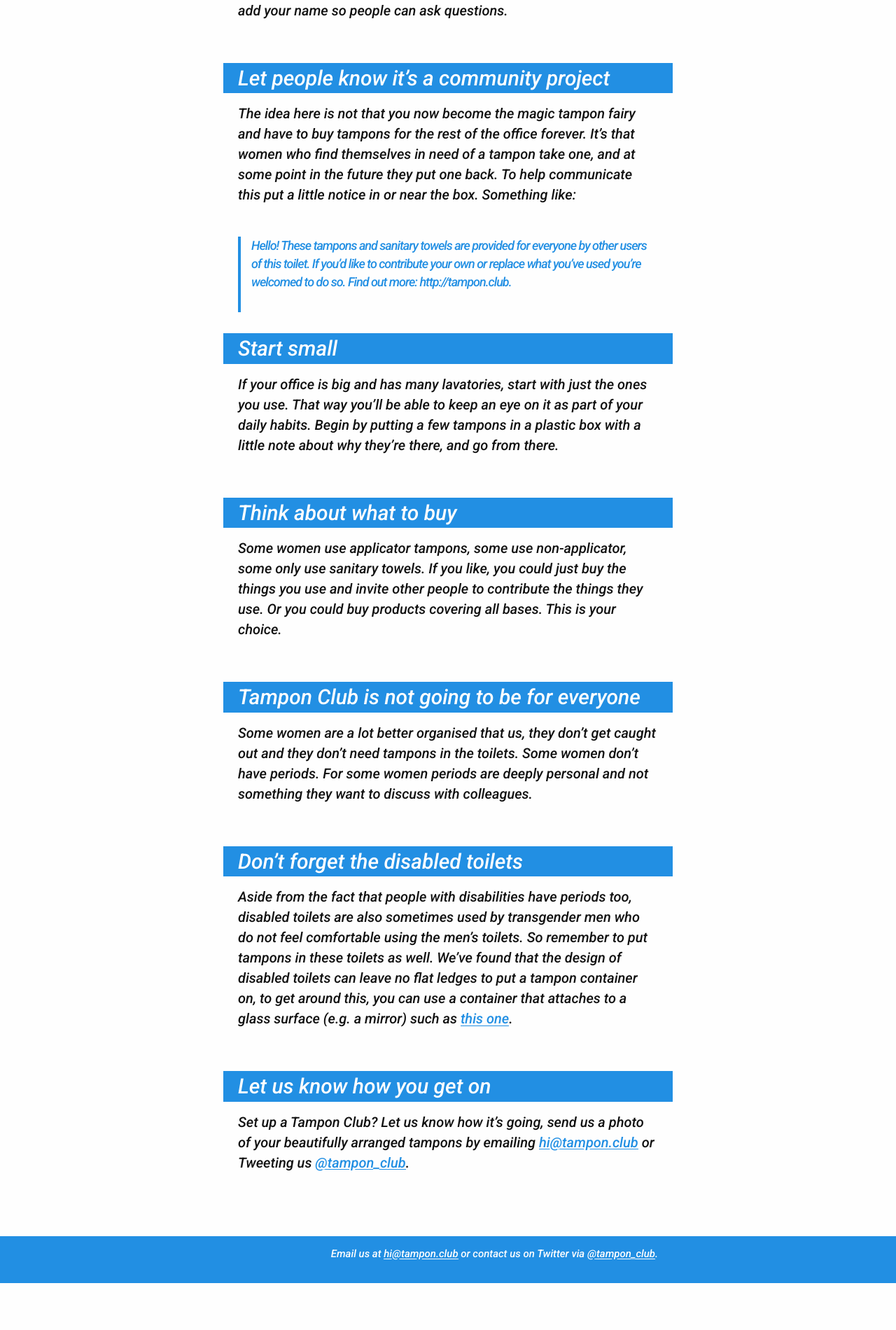
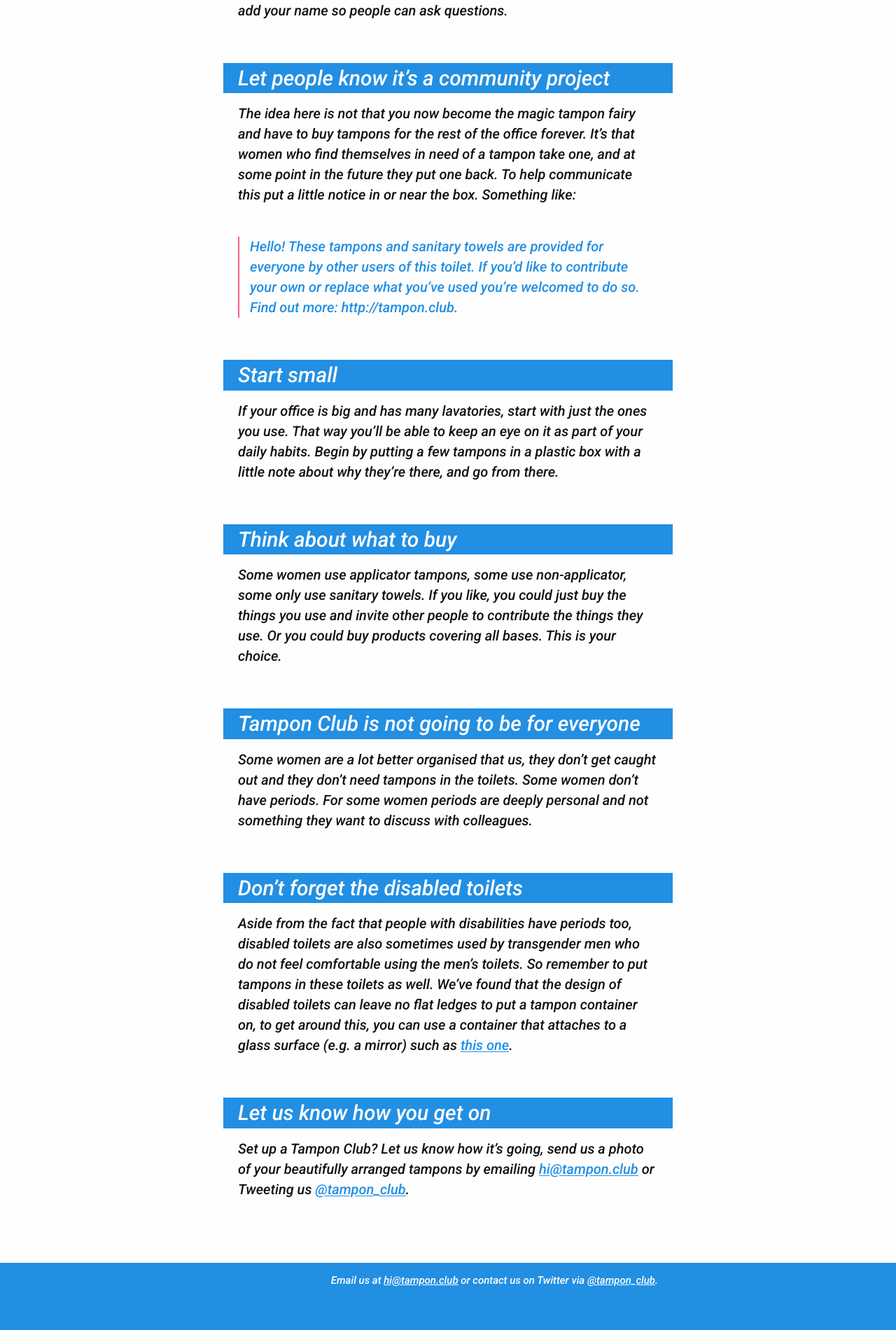
Before and after one commit to alicebartlett/tamponclub, a Jekyll site: the page built from setting-up.md, in a window 1280 px wide. Shown: the part 670-2570 px from the top of the page at 70% size. Built offline with Jekyll 4.4.1, drawn with Linux system fonts in a browser that asks for light colours; before the commit the page ends 2503 px from its top, so only the background shows below that.

Commit message:
Blockquote style

```diff
--- a/_sass/_base.scss
+++ b/_sass/_base.scss
@@ -123,14 +123,12 @@
  * Blockquotes
  */
 blockquote {
-    color: $brand-colour;
-    border-left: 4px solid $brand-colour;
-    padding-left: $gutter / 2;
-    font-size: 18px;
-    letter-spacing: -1px;
-    font-style: italic;
-
-    > :last-child {
-        margin-bottom: 0;
-    }
+  color: $brand-colour;
+  border-left: 2px solid $secondary-brand-colour;
+  padding-left: $gutter / 2;
+  margin-bottom: $gutter*2;
+  > :last-child {
+    margin-bottom: 0;
+    padding-bottom: 0;
+  }
 }
--- a/_sass/_layout.scss
+++ b/_sass/_layout.scss
@@ -44,7 +44,7 @@
   margin-top: 0;
 }
 
-.page p {
+p {
   padding-bottom: $gutter;
 }
 
--- a/css/main.scss
+++ b/css/main.scss
@@ -16,10 +16,11 @@
 
 // Colours
 $brand-colour:       #228fe3;
+$secondary-brand-colour: #fb5f80;
 $text-colour:        #111;
 $background-colour:  #fefefe;
 $link-colour:        $brand-colour;
-$link_underline:     #fb5f80;
+$link_underline:     $secondary-brand-colour;
 $header-colour:      $brand-colour;
 $footer-colour:      $brand-colour;
 $footer-text-colour: $background-colour;
```
